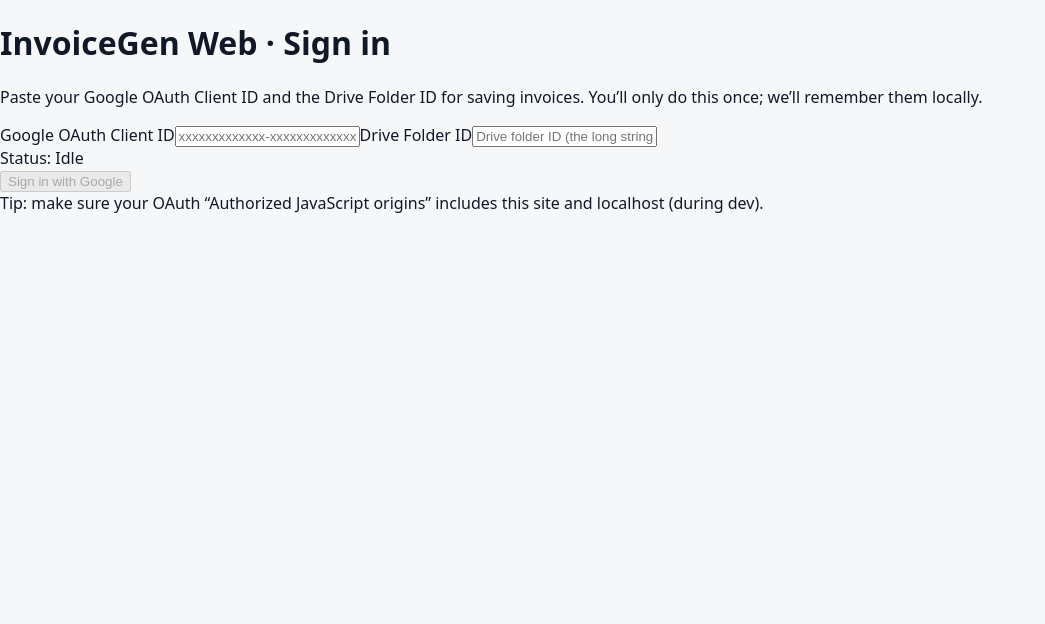
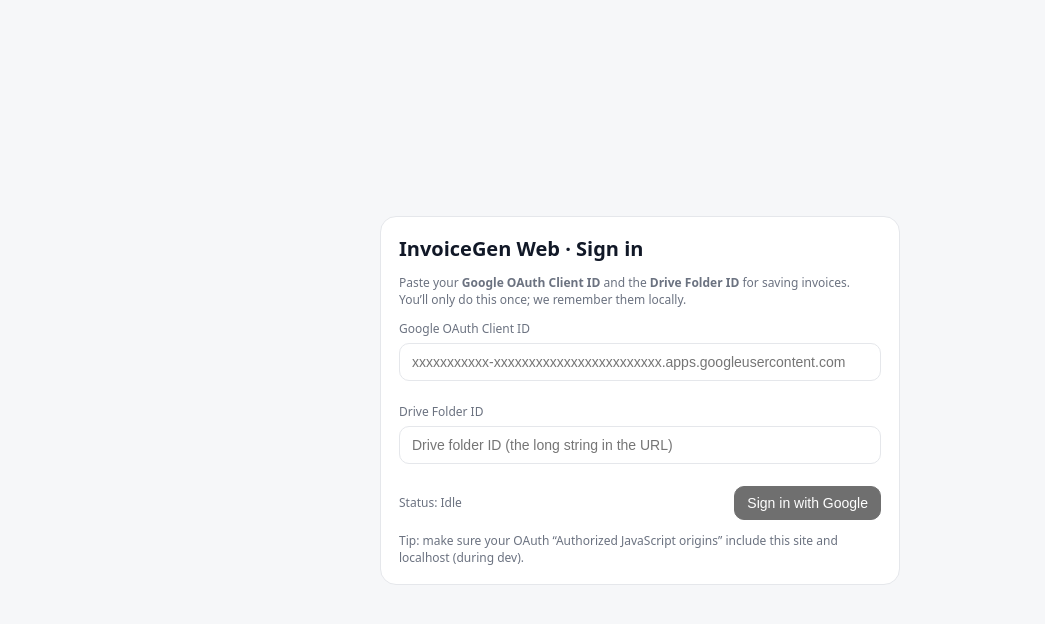
Before and after one commit to psychomagnet/invoicegen-web, a React (Vite) app: page / in a window 1280 px wide. Shown: the top 624 px of the page, without its empty margins (0-1045 px from the left). Built offline with nearby package versions, Linux system fonts and the light colour scheme.

Commit message:
Update Login.jsx

```diff
--- a/src/ui/Login.jsx
+++ b/src/ui/Login.jsx
@@ -12,7 +12,6 @@
   const [status, setStatus] = useState("Idle");
 
   useEffect(() => {
-    // Only initialize once we have a clientId typed/pasted
     if (!clientId) return;
     try {
       initGoogleAuth(clientId);
@@ -26,7 +25,6 @@
     try {
       setStatus("Signing in…");
       await signInInteractive();
-      // persist settings
       localStorage.setItem(LS_KEYS.clientId, clientId.trim());
       localStorage.setItem(LS_KEYS.folderId, folderId.trim());
       setStatus("Signed in");
@@ -37,43 +35,43 @@
   }
 
   return (
-    <div className="min-h-screen bg-neutral-50 flex items-center justify-center p-6">
-      <div className="w-full max-w-xl bg-white rounded-2xl shadow p-6 space-y-5">
-        <h1 className="text-2xl font-semibold">InvoiceGen Web · Sign in</h1>
-        <p className="text-sm text-neutral-600">
-          Paste your <span className="font-medium">Google OAuth Client ID</span> and the
-          <span className="font-medium"> Drive Folder ID</span> for saving invoices. You’ll only do this once; we’ll remember them locally.
-        </p>
-        <label className="text-sm block">
-          Google OAuth Client ID
+    <div className="login-wrap">
+      <div className="login-card">
+        <div className="login-title">InvoiceGen Web · Sign in</div>
+        <div className="help">
+          Paste your <b>Google OAuth Client ID</b> and the <b>Drive Folder ID</b> for saving
+          invoices. You’ll only do this once; we remember them locally.
+        </div>
+
+        <div className="field">
+          <label>Google OAuth Client ID</label>
           <input
-            className="mt-1 w-full rounded-xl border border-neutral-300 px-3 py-2"
-            placeholder="xxxxxxxxxxxxx-xxxxxxxxxxxxxxxxxxxxxxxx.apps.googleusercontent.com"
+            className="input"
+            placeholder="xxxxxxxxxxx-xxxxxxxxxxxxxxxxxxxxxxxx.apps.googleusercontent.com"
             value={clientId}
             onChange={(e) => setClientId(e.target.value)}
           />
-        </label>
-        <label className="text-sm block">
-          Drive Folder ID
+        </div>
+
+        <div className="field">
+          <label>Drive Folder ID</label>
           <input
-            className="mt-1 w-full rounded-xl border border-neutral-300 px-3 py-2"
+            className="input"
             placeholder="Drive folder ID (the long string in the URL)"
             value={folderId}
             onChange={(e) => setFolderId(e.target.value)}
           />
-        </label>
-        <div className="flex items-center justify-between">
-          <div className="text-xs text-neutral-600">Status: {status}</div>
-          <button
-            className="rounded-xl bg-black text-white px-4 py-2 text-sm disabled:opacity-50"
-            disabled={!clientId || !folderId}
-            onClick={handleSignIn}
-          >
+        </div>
+
+        <div style={{ display: "flex", justifyContent: "space-between", alignItems: "center", gap: 8 }}>
+          <div className="help">Status: {status}</div>
+          <button className="btn btn-primary" disabled={!clientId || !folderId} onClick={handleSignIn}>
             Sign in with Google
           </button>
         </div>
-        <div className="text-xs text-neutral-500">
-          Tip: make sure your OAuth “Authorized JavaScript origins” includes this site and localhost (during dev).
+
+        <div className="help">
+          Tip: make sure your OAuth “Authorized JavaScript origins” include this site and localhost (during dev).
         </div>
       </div>
     </div>
```
